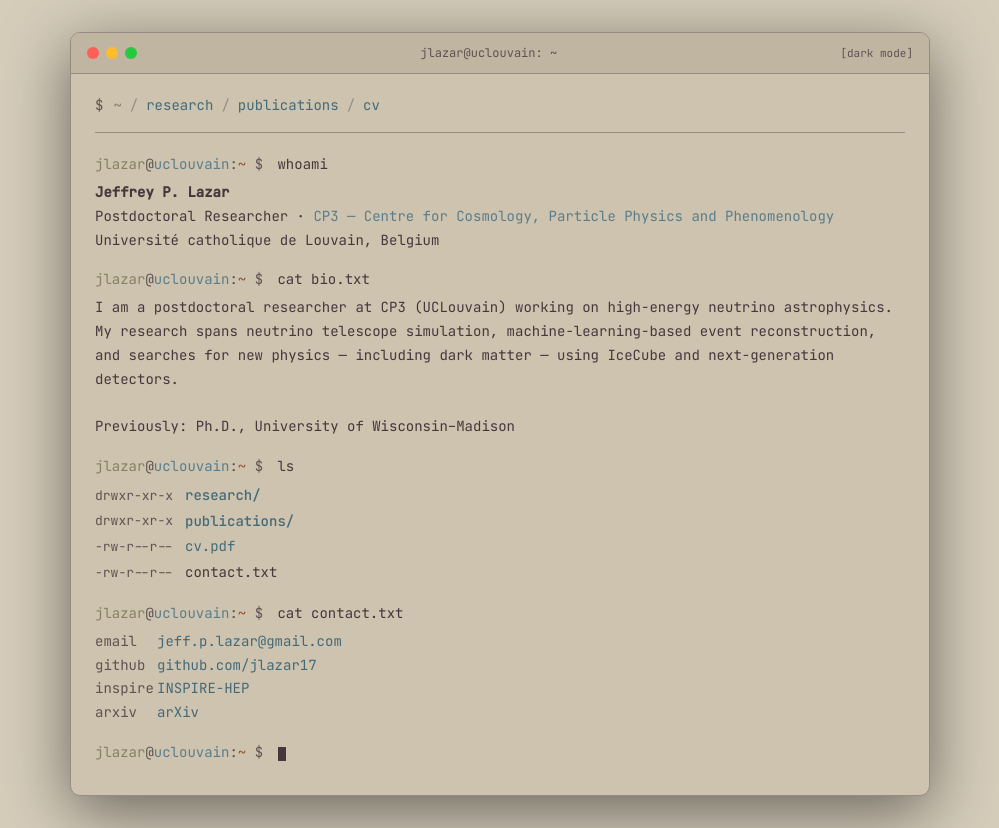
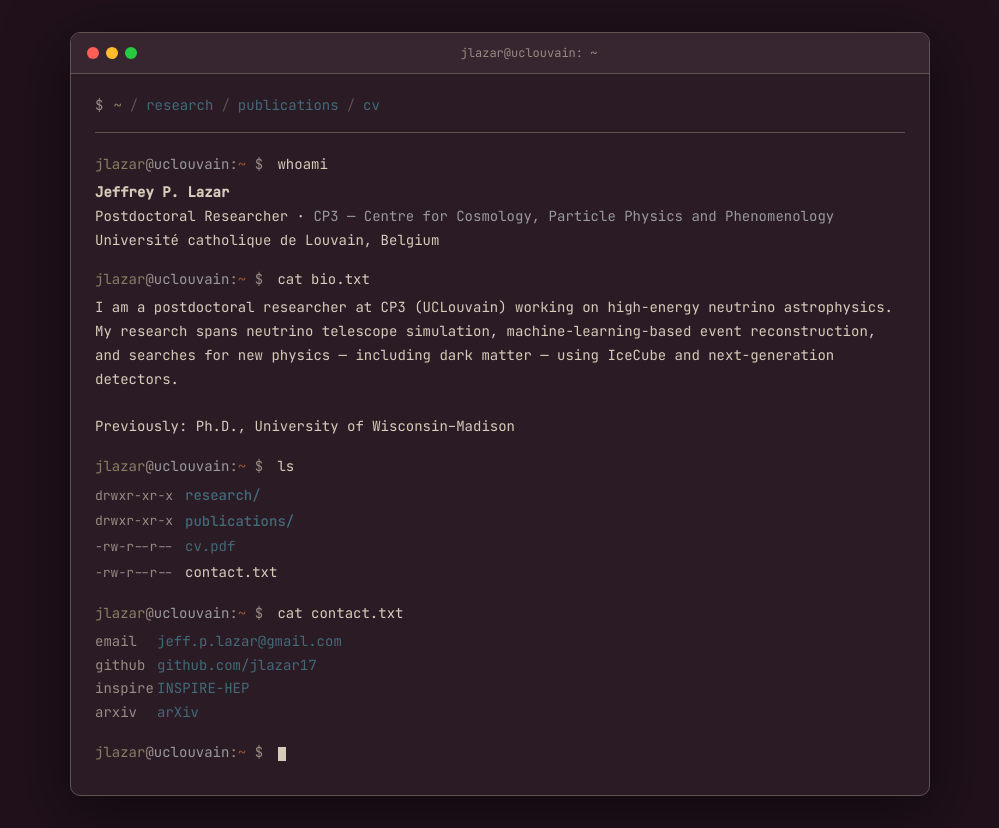
Before and after one commit to jlazar17/jlazar17.github.io, a PHP site: page / in a window 1280 px wide. Shown: the whole page, without its empty margins (140-1139 px from the left). Run offline with PHP 8.4, Linux system fonts and the light colour scheme.

Commit message:
Remove theme toggle, lock to Belafonte Night dark mode
Co-Authored-By: Claude Sonnet 4.6 <noreply@anthropic.com>

```diff
--- a/cv.html
+++ b/cv.html
@@ -18,7 +18,6 @@
             <div class="dot dot-g"></div>
         </div>
         <span class="title-text">jlazar@uclouvain: ~/cv</span>
-        <button class="theme-toggle" id="theme-toggle">[light mode]</button>
     </div>
     <div class="body">
 
@@ -109,6 +108,5 @@
 
     </div>
 </div>
-<script src="theme.js"></script>
 </body>
 </html>
--- a/index.html
+++ b/index.html
@@ -18,7 +18,6 @@
             <div class="dot dot-g"></div>
         </div>
         <span class="title-text">jlazar@uclouvain: ~</span>
-        <button class="theme-toggle" id="theme-toggle">[light mode]</button>
     </div>
     <div class="body">
 
@@ -122,6 +121,5 @@
 
     </div>
 </div>
-<script src="theme.js"></script>
 </body>
 </html>
--- a/publications.html
+++ b/publications.html
@@ -18,7 +18,6 @@
             <div class="dot dot-g"></div>
         </div>
         <span class="title-text">jlazar@uclouvain: ~/publications</span>
-        <button class="theme-toggle" id="theme-toggle">[light mode]</button>
     </div>
     <div class="body">
 
@@ -2331,6 +2330,5 @@
 
     </div>
 </div>
-<script src="theme.js"></script>
 </body>
 </html>
--- a/research.html
+++ b/research.html
@@ -18,7 +18,6 @@
             <div class="dot dot-g"></div>
         </div>
         <span class="title-text">jlazar@uclouvain: ~/research</span>
-        <button class="theme-toggle" id="theme-toggle">[light mode]</button>
     </div>
     <div class="body">
 
@@ -131,6 +130,5 @@
 
     </div>
 </div>
-<script src="theme.js"></script>
 </body>
 </html>
--- a/style.css
+++ b/style.css
@@ -15,55 +15,6 @@
     --font: 'MesloLGS NF', 'MesloLGS Nerd Font', 'Meslo LG S', 'Fira Code', 'JetBrains Mono', monospace;
 }
 
-@media (prefers-color-scheme: light) {
-    :root:not([data-theme]) {
-        /* Belafonte Day (light) */
-        --bg: #d5ccba;
-        --surface: #cdc3af;
-        --overlay: #bfb5a0;
-        --border: #968c83;
-        --text: #45373c;
-        --muted: #5e5252;
-        --green: #858162;
-        --blue: #426a79;
-        --cyan: #5a7d8b;
-        --orange: #97522c;
-        --yellow: #8a4420;
-        --red: #be100e;
-    }
-}
-
-html[data-theme="light"] {
-    /* Belafonte Day (light) */
-    --bg: #d5ccba;
-    --surface: #cdc3af;
-    --overlay: #bfb5a0;
-    --border: #968c83;
-    --text: #45373c;
-    --muted: #5e5252;
-    --green: #858162;
-    --blue: #426a79;
-    --cyan: #5a7d8b;
-    --orange: #97522c;
-    --yellow: #8a4420;
-    --red: #be100e;
-}
-
-html[data-theme="dark"] {
-    /* Belafonte Night (dark) */
-    --bg: #20111b;
-    --surface: #2b1b25;
-    --overlay: #37252f;
-    --border: #5e5252;
-    --text: #d5ccba;
-    --muted: #968c83;
-    --green: #858162;
-    --blue: #426a79;
-    --cyan: #989a9c;
-    --orange: #97522c;
-    --yellow: #eaa549;
-    --red: #be100e;
-}
 
 * {
     margin: 0;
@@ -127,21 +78,6 @@ body {
     font-size: 12px;
 }
 
-/* Theme toggle */
-.theme-toggle {
-    background: none;
-    border: none;
-    color: var(--muted);
-    font-family: var(--font);
-    font-size: 11px;
-    padding: 0;
-    cursor: pointer;
-    flex-shrink: 0;
-}
-
-.theme-toggle:hover {
-    color: var(--text);
-}
 
 /* Body */
 .body {
--- a/theme.js
+++ /dev/null
@@ -1,29 +0,0 @@
-(function () {
-    var STORAGE_KEY = 'theme';
-
-    function getSystemTheme() {
-        return window.matchMedia('(prefers-color-scheme: light)').matches ? 'light' : 'dark';
-    }
-
-    function applyTheme(theme) {
-        document.documentElement.setAttribute('data-theme', theme);
-        var btn = document.getElementById('theme-toggle');
-        if (btn) btn.textContent = '[' + (theme === 'dark' ? 'light' : 'dark') + ' mode]';
-    }
-
-    function toggle() {
-        var current = document.documentElement.getAttribute('data-theme') || getSystemTheme();
-        var next = current === 'dark' ? 'light' : 'dark';
-        localStorage.setItem(STORAGE_KEY, next);
-        applyTheme(next);
-    }
-
-    // Apply saved theme immediately to avoid flash
-    var saved = localStorage.getItem(STORAGE_KEY);
-    applyTheme(saved || getSystemTheme());
-
-    document.addEventListener('DOMContentLoaded', function () {
-        var btn = document.getElementById('theme-toggle');
-        if (btn) btn.addEventListener('click', toggle);
-    });
-})();
```
